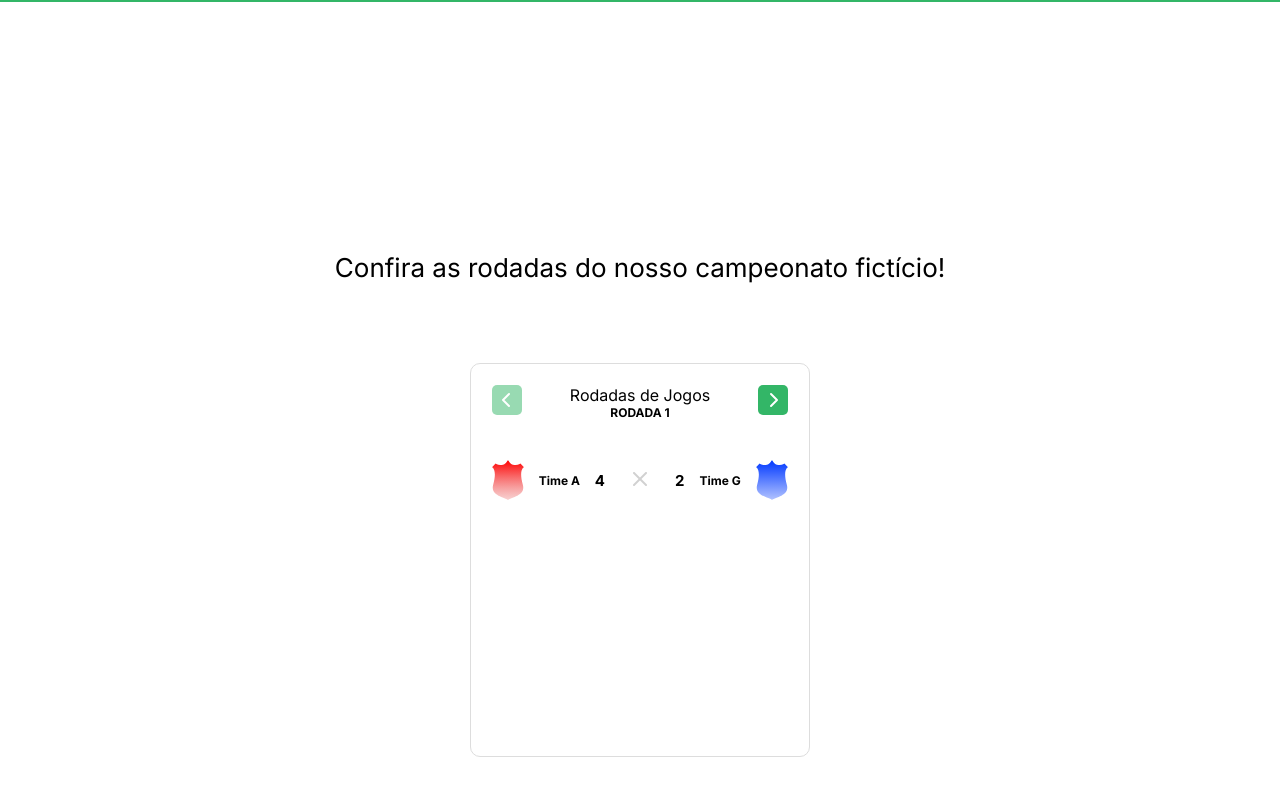
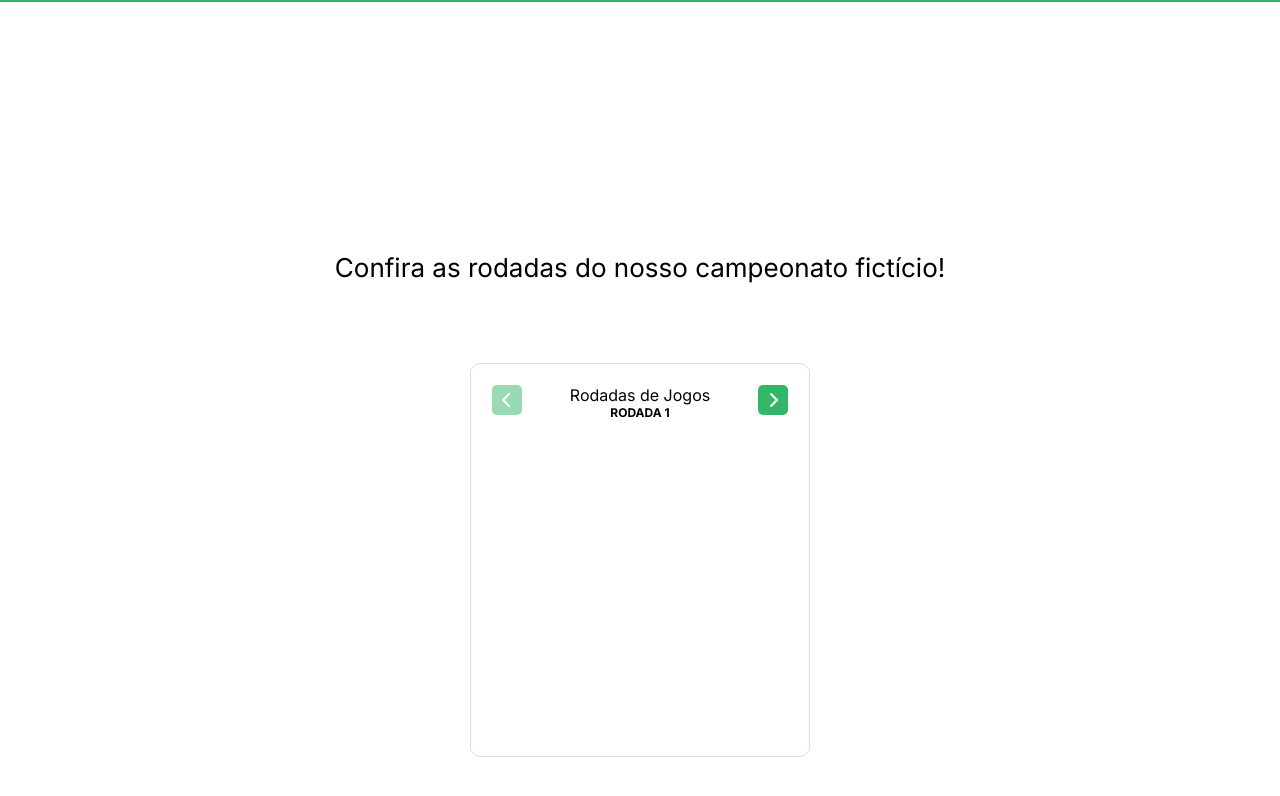
Before and after one commit to diegozfreitas/sevnPleno, a plain HTML site: page index.html in a window 1280 px wide. Shown: the part 72-868 px from the top of the page. Drawn offline with nearby package versions, Linux system fonts and the light colour scheme; no server answers.

Commit message:
fix: Remove HTML static

```diff
--- a/index.html
+++ b/index.html
@@ -6,8 +6,8 @@
     <link rel="preconnect" href="https://fonts.googleapis.com" />
     <link rel="preconnect" href="https://fonts.gstatic.com" crossorigin />
     <link
-    href="https://fonts.googleapis.com/css2?family=Inter:wght@400;700;900&display=swap"
-    rel="stylesheet"
+      href="https://fonts.googleapis.com/css2?family=Inter:wght@400;700;900&display=swap"
+      rel="stylesheet"
     />
     <script src="https://cdn.jsdelivr.net/npm/axios/dist/axios.min.js"></script>
     <link rel="stylesheet" href="./style.css" />
@@ -82,100 +82,7 @@
               </div>
             </div>
 
-            <div class="contentGameRoundBody">
-              <div class="itemGame">
-                <div class="team teamLeft">
-                  <svg
-                    xmlns="http://www.w3.org/2000/svg"
-                    width="32"
-                    height="40"
-                    viewBox="0 0 32 40"
-                    fill="none"
-                  >
-                    <path
-                      d="M16 0C14.8835 1.49628 14.1602 4.31649 9.54496 5.01371C9.11253 5.07638 8.70368 5.10772 8.31056 5.10772C5.38575 5.10772 3.61671 3.51743 3.61671 3.51743L0 7.31688C0 7.31688 5.59803 9.10302 1.11646 25.1156C-1.91843 35.9577 14.5926 37.6028 16 40C17.3995 37.6028 33.9106 35.9577 30.8835 25.1156C26.4098 9.10302 32 7.31688 32 7.31688L28.3754 3.51743C28.3754 3.51743 26.6064 5.10772 23.6816 5.10772C23.2885 5.10772 22.8796 5.07638 22.4472 5.01371C17.8398 4.32432 17.1165 1.49628 15.9921 0L16 0Z"
-                      fill="url(#paint0_linear_1_28)"
-                    />
-                    <defs>
-                      <linearGradient
-                        id="paint0_linear_1_28"
-                        x1="16"
-                        y1="0"
-                        x2="16"
-                        y2="40"
-                        gradientUnits="userSpaceOnUse"
-                      >
-                        <stop stop-color="#FF0000" />
-                        <stop
-                          offset="1"
-                          stop-color="#E96565"
-                          stop-opacity="0.3"
-                        />
-                      </linearGradient>
-                    </defs>
-                  </svg>
-                  <h2>Time A</h2>
-                  <h3>4</h3>
-                </div>
-                <div>
-                  <svg
-                    xmlns="http://www.w3.org/2000/svg"
-                    width="14"
-                    height="14"
-                    viewBox="0 0 14 14"
-                    fill="none"
-                  >
-                    <path
-                      d="M13 1L1 13"
-                      stroke="#D1D1D1"
-                      stroke-width="2"
-                      stroke-linecap="round"
-                      stroke-linejoin="round"
-                    />
-                    <path
-                      d="M1 1L13 13"
-                      stroke="#D1D1D1"
-                      stroke-width="2"
-                      stroke-linecap="round"
-                      stroke-linejoin="round"
-                    />
-                  </svg>
-                </div>
-                <div class="team teamRight">
-                  <svg
-                    xmlns="http://www.w3.org/2000/svg"
-                    width="32"
-                    height="40"
-                    viewBox="0 0 32 40"
-                    fill="none"
-                  >
-                    <path
-                      d="M16 0C14.8835 1.49628 14.1602 4.31649 9.54496 5.01371C9.11253 5.07638 8.70368 5.10772 8.31056 5.10772C5.38575 5.10772 3.61671 3.51743 3.61671 3.51743L0 7.31688C0 7.31688 5.59803 9.10302 1.11646 25.1156C-1.91843 35.9577 14.5926 37.6028 16 40C17.3995 37.6028 33.9106 35.9577 30.8835 25.1156C26.4098 9.10302 32 7.31688 32 7.31688L28.3754 3.51743C28.3754 3.51743 26.6064 5.10772 23.6816 5.10772C23.2885 5.10772 22.8796 5.07638 22.4472 5.01371C17.8398 4.32432 17.1165 1.49628 15.9921 0L16 0Z"
-                      fill="url(#paint0_linear_1_36)"
-                    />
-                    <defs>
-                      <linearGradient
-                        id="paint0_linear_1_36"
-                        x1="16"
-                        y1="0"
-                        x2="16"
-                        y2="40"
-                        gradientUnits="userSpaceOnUse"
-                      >
-                        <stop stop-color="#0038FF" />
-                        <stop
-                          offset="1"
-                          stop-color="#0038FF"
-                          stop-opacity="0.3"
-                        />
-                      </linearGradient>
-                    </defs>
-                  </svg>
-                  <h2>Time G</h2>
-                  <h3>2</h3>
-                </div>
-              </div>
-            </div>
+            <div class="contentGameRoundBody"></div>
           </div>
         </div>
       </div>
```
